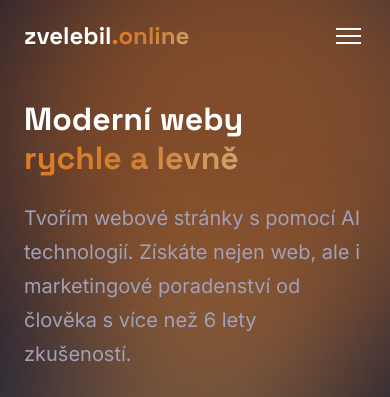
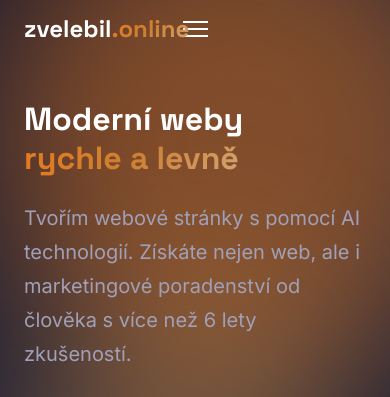
Before and after one commit to Alairik/Zvelebil-web, a PHP site: page /index.html in a window 390 px wide. Shown: the top 397 px of the page. Run offline with PHP 8.4, Linux system fonts and the light colour scheme.

Commit message:
Burger menu vycentrovaný na mobilu
- Nav-container justify-content: center na mobilech
- Logo přesunuto na absolutní pozici vlevo

https://claude.ai/code/session_015Thog49q8ucAG66RFt2anQ

```diff
--- a/css/style.css
+++ b/css/style.css
@@ -999,6 +999,15 @@ ul, ol {
 }
 
 @media (max-width: 768px) {
+    .nav-container {
+        justify-content: center;
+    }
+
+    .logo {
+        position: absolute;
+        left: var(--spacing-md);
+    }
+
     .nav-toggle {
         display: flex;
     }
```
